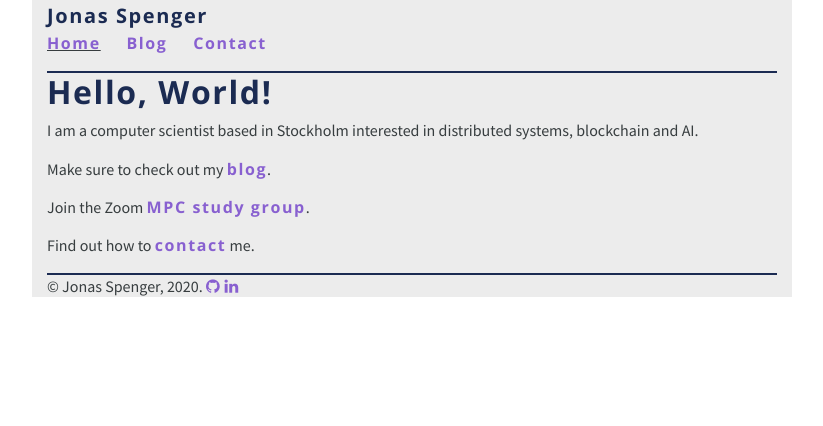
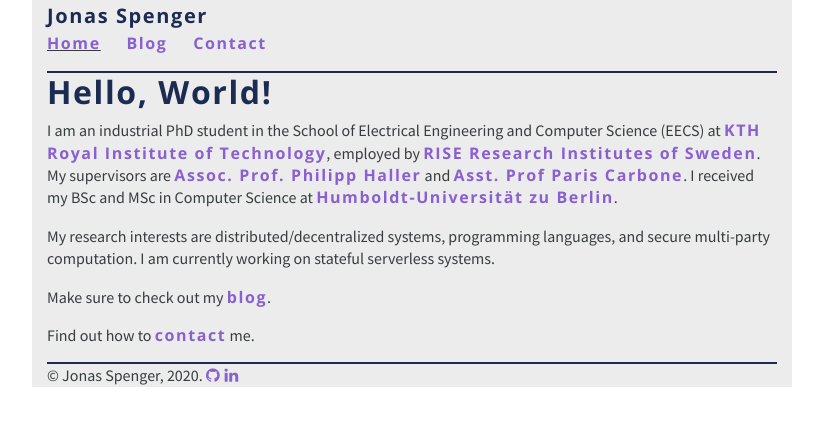
Before and after one commit to jspenger/jspenger.github.io, a Jekyll site: the page built from index.md, in a window 1280 px wide. Shown: the top 426 px of the page, without its empty margins (228-1051 px from the left). Built offline with Jekyll 4.4.1, drawn with Linux system fonts in a browser that asks for light colours.

Commit message:
Update index.md

```diff
--- a/index.md
+++ b/index.md
@@ -4,10 +4,10 @@
 ---
 
 # Hello, World!
-I am a computer scientist based in Stockholm interested in distributed systems, blockchain and AI.
+I am an industrial PhD student in the School of Electrical Engineering and Computer Science (EECS) at [KTH Royal Institute of Technology](https://www.kth.se/profile/jspenger), employed by [RISE Research Institutes of Sweden](https://www.ri.se/en/person/jonas-spenger). My supervisors are [Assoc. Prof. Philipp Haller](https://www.kth.se/profile/phaller) and [Asst. Prof Paris Carbone](https://www.kth.se/profile/parisc). I received my BSc and MSc in Computer Science at [Humboldt-Universität zu Berlin](https://www.hu-berlin.de/de).
+
+My research interests are distributed/decentralized systems, programming languages, and secure multi-party computation. I am currently working on stateful serverless systems.
 
 Make sure to check out my [blog](blog).
 
-Join the Zoom [MPC study group](blog/zoom-secure-multi-party-computation-study-group).
-
 Find out how to [contact](contact) me.
```
